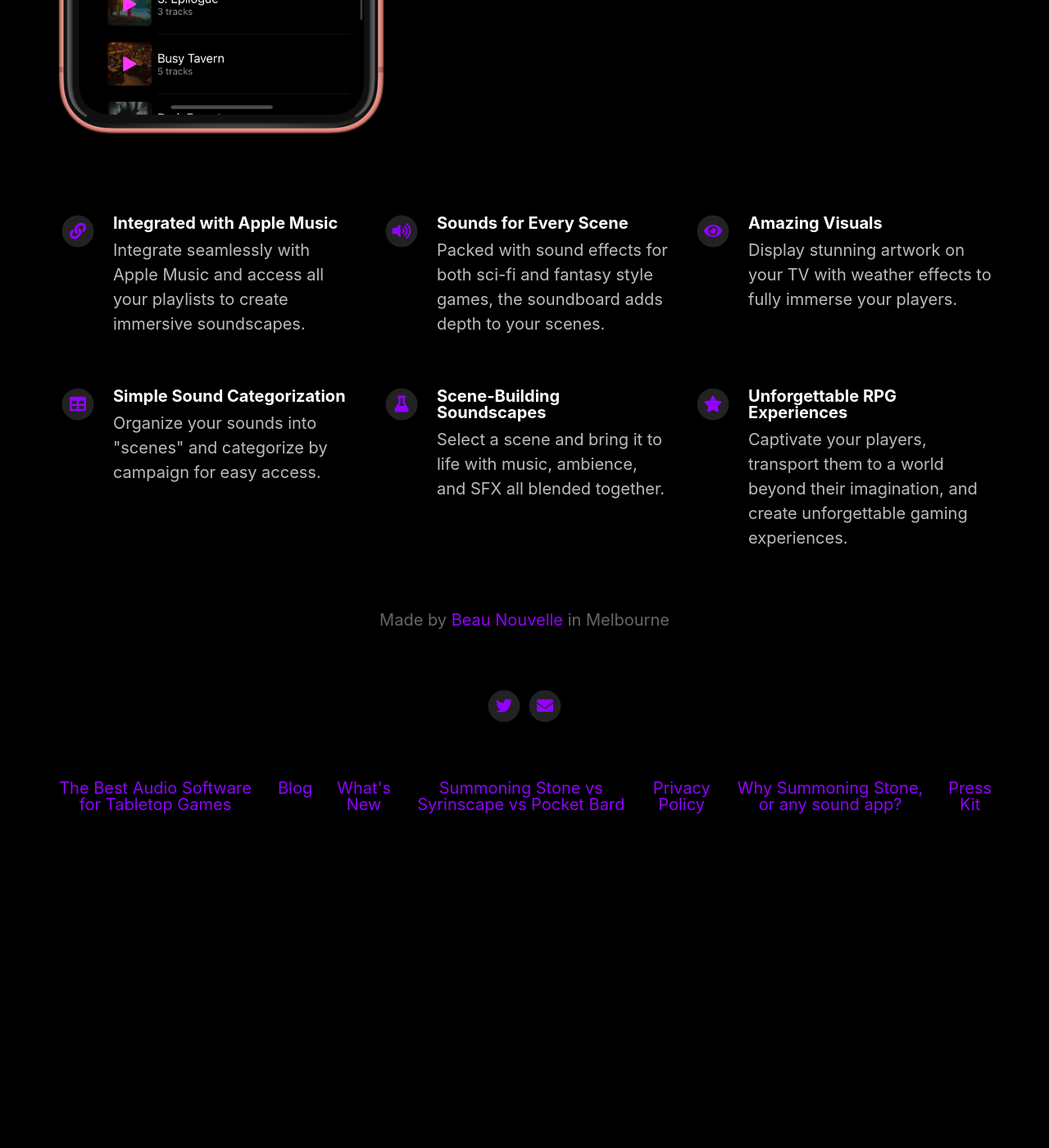
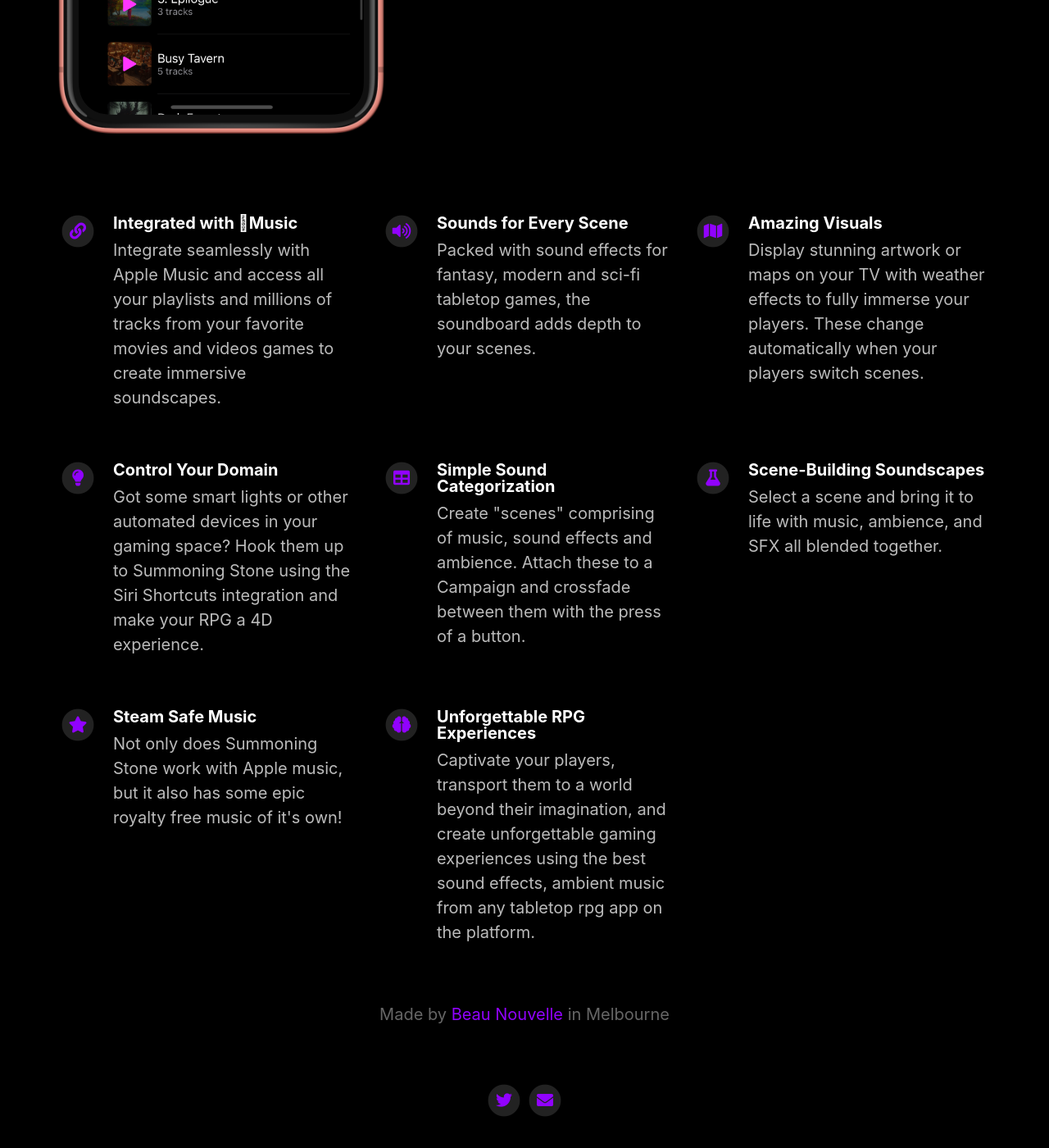
Before and after one commit to BeauNouvelle/summoning-stone-web, a Jekyll site: the page built from index.html, in a window 1280 px wide and 1400 px high, scrolled down 822 px. Shown: the whole window at 82% size. Built offline with Jekyll 4.4.1, drawn with Linux system fonts in a browser that asks for light colours; nearby versions of some CDN libraries; before the commit the page ends 1883 px from its top, so only the background shows below that.

Commit message:
added more benefits to the feature list

```diff
--- a/_config.yml
+++ b/_config.yml
@@ -33,29 +33,38 @@ youtube_username                          : GetSwifty
 # Feature List                            Edit, add or remove features to be presented.
 features                                  :
 
-  - title                                 : Integrated with Apple Music
-    description                           : Integrate seamlessly with Apple Music and access all your playlists to create immersive soundscapes.
+  - title                                 : Integrated with Music
+    description                           : Integrate seamlessly with Apple Music and access all your playlists and millions of tracks from your favorite movies and videos games to create immersive soundscapes.
     fontawesome_icon_name                 : link
 
   - title                                 : Sounds for Every Scene
-    description                           : Packed with sound effects for both sci-fi and fantasy style games, the soundboard adds depth to your scenes.
+    description                           : Packed with sound effects for fantasy, modern and sci-fi tabletop games, the soundboard adds depth to your scenes.
     fontawesome_icon_name                 : volume-up
 
   - title                                 : Amazing Visuals
-    description                           : Display stunning artwork on your TV with weather effects to fully immerse your players.
-    fontawesome_icon_name                 : eye
+    description                           : Display stunning artwork or maps on your TV with weather effects to fully immerse your players. These change automatically when your players switch scenes.
+    fontawesome_icon_name                 : map
+
+  - title                                 : Control Your Domain
+    description                           : Got some smart lights or other automated devices in your gaming space? Hook them up to Summoning Stone using the Siri Shortcuts integration and make your RPG a 4D experience.
+    fontawesome_icon_name                 : lightbulb
 
   - title                                 : Simple Sound Categorization
-    description                           : Organize your sounds into "scenes" and categorize by campaign for easy access.
+    description                           : Create "scenes" comprising of music, sound effects and ambience. Attach these to a Campaign and crossfade between them with the press of a button.
     fontawesome_icon_name                 : table
 
   - title                                 : Scene-Building Soundscapes
     description                           : Select a scene and bring it to life with music, ambience, and SFX all blended together.
     fontawesome_icon_name                 : flask
 
+  - title                                 : Steam Safe Music
+    description                           : Not only does Summoning Stone work with Apple music, but it also has some epic royalty free music of it's own!
+    fontawesome_icon_name                 : star
+
   - title                                 : Unforgettable RPG Experiences
-    description                           : Captivate your players, transport them to a world beyond their imagination, and create unforgettable gaming experiences.
-    fontawesome_icon_name                 : star
+    description                           : Captivate your players, transport them to a world beyond their imagination, and create unforgettable gaming experiences using the best sound effects, ambient music from any tabletop rpg app on the platform.
+    fontawesome_icon_name                 : brain
+
 
 # Theme Settings
 topbar_color                              : "#000000"
```
